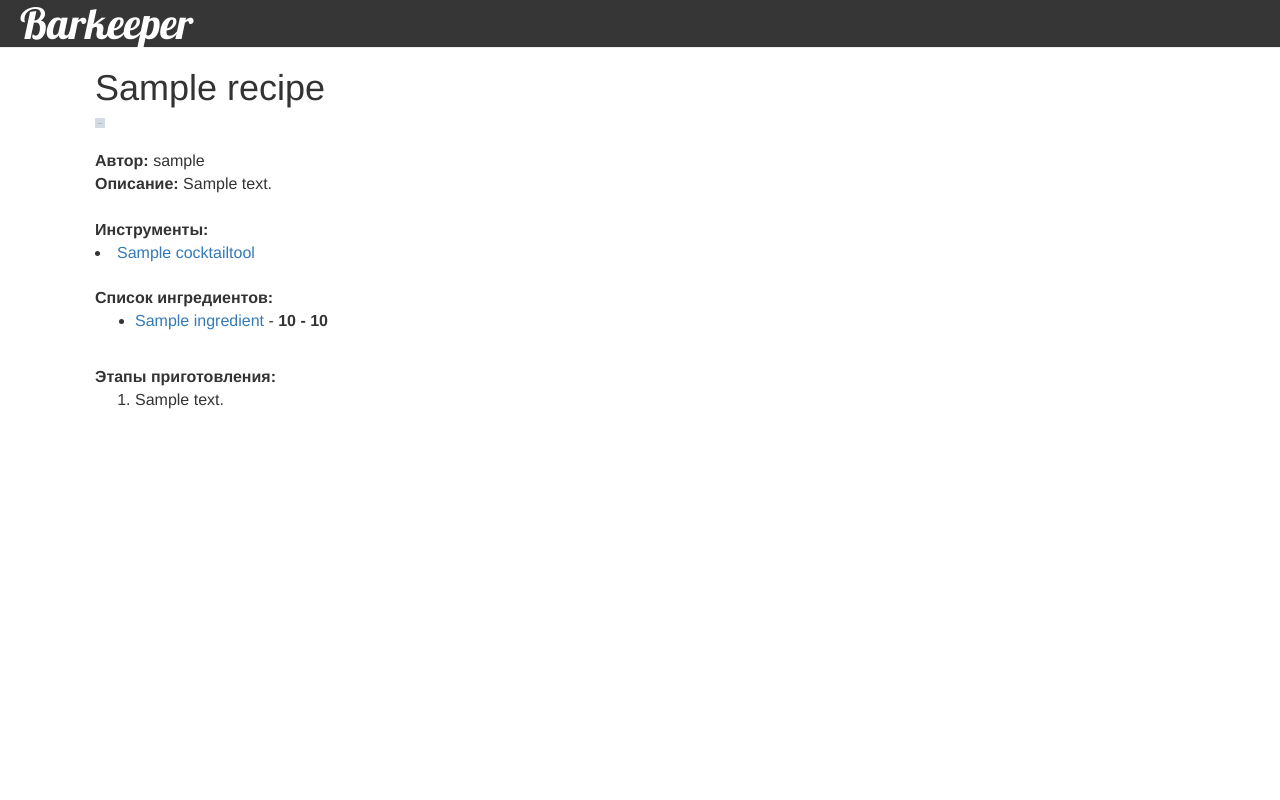
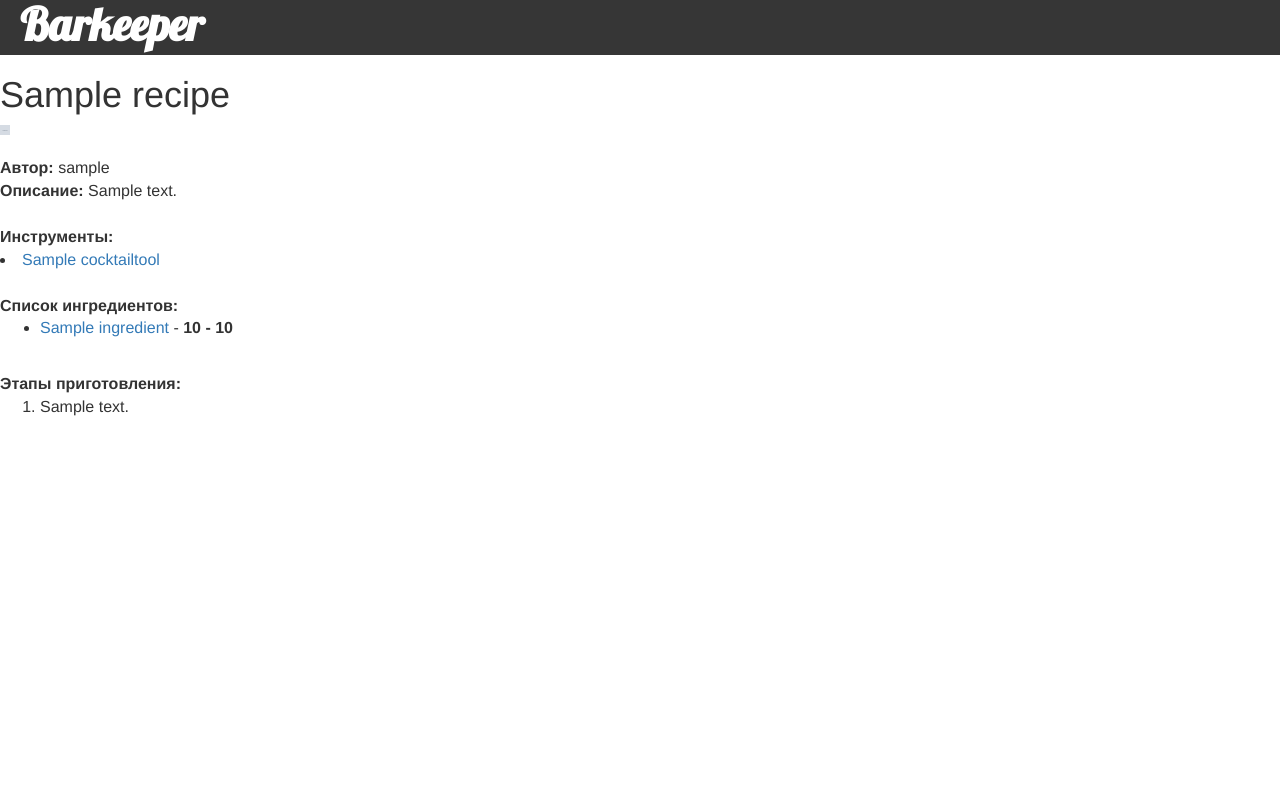
Before and after one commit to TitovArtem/cocktails, a Django app: template recipes_adviser/templates/recipes_adviser/recipe_detail.html in a window 1280 px wide. Run offline with Django 3.2, Linux system fonts and the light colour scheme; tables that the repository leaves empty hold one stand-in row (values such as "Sample post"); the template is opened without the code that fills it: values that come from a table or form of the project are taken from there, most other values are stand-ins (such as "Sample title", 1, 10 or a date in 2020); grey boxes marked "Sample" are stand-in pictures; parts of the project's set-up code (start-up, migrations or seed data) failed here and were passed over; some libraries are stand-ins or nearby versions.

Commit message:
#8 Delete some styles for <body> and <content> classes.

```diff
--- a/static/css/base.css
+++ b/static/css/base.css
@@ -1,28 +1,21 @@
 
 .page-header {
     background-color: #363636;
-    margin-top: 0;
     margin: 0px;
     padding: 0px 20px 0px 20px;
+    height: 55px;
+    border: none;
 }
 
 
 .page-header h1, .page-header h1 a, .page-header h1 a:visited, .page-header h1 a:active {
     color: #ffffff;
-    font-size: 32pt;
-    text-decoration: none;
-    text-shadow: #523CE7 2px 0 0px, #523CE7 0 2px 0px, #523CE7 -2px 0 0px, #523CE7 0 -px 0px;
+    font-size: 34pt;
+    font-weight: 600;
     font-family: 'Lobster', cursive;
     margin: 0px;
 }
 
 .content {
-    margin-left: 80px;
     font-size: 12pt;
 }
-
-
-body {
-    margin: 0px;
-    font-color: #E3BCF5;
-}
--- a/templates/base.html
+++ b/templates/base.html
@@ -19,7 +19,7 @@
             </div>
         {% endblock page_head %}
 
-    <div class="content container">
+    <div class="content">
         {% block content %}
         {% endblock %}
     </div>
```
